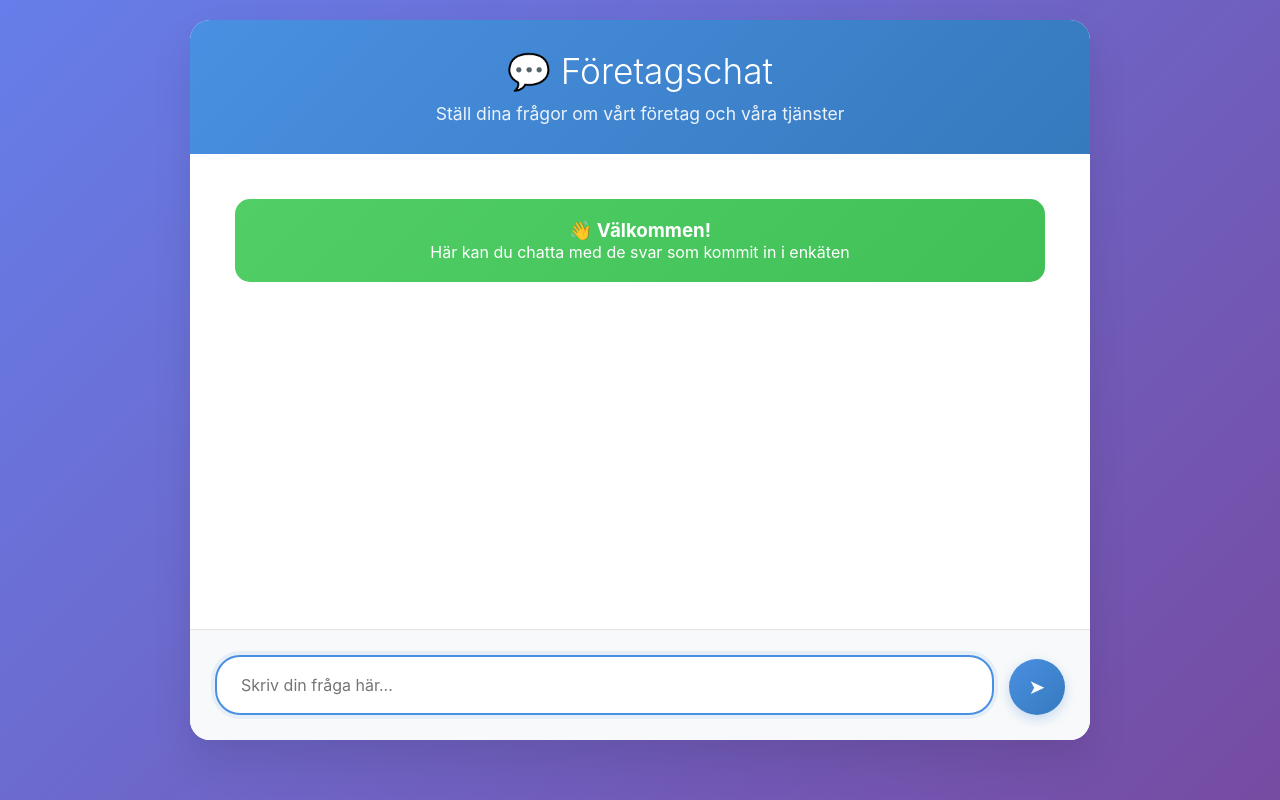
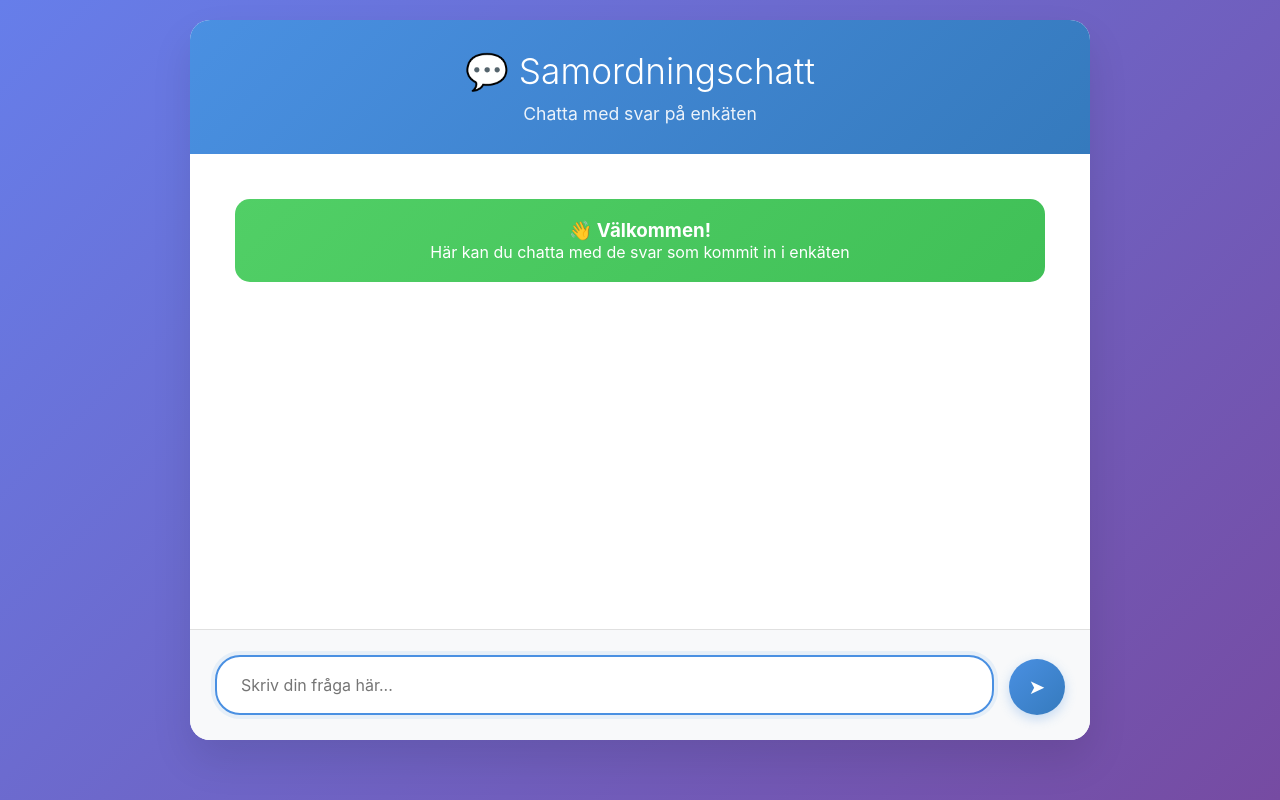
Before and after one commit to andersasplundberggren/samordningschatt, a plain HTML site: page index.html in a window 1280 px wide. Drawn offline with Linux system fonts and the light colour scheme.

Commit message:
Update index.html

```diff
--- a/index.html
+++ b/index.html
@@ -254,8 +254,8 @@
 <body>
     <div class="container">
         <div class="header">
-            <h1>💬 Företagschat</h1>
-            <p>Ställ dina frågor om vårt företag och våra tjänster</p>
+            <h1>💬 Samordningschatt</h1>
+            <p>Chatta med svar på enkäten</p>
         </div>
 
         <div class="chat-container">
```
